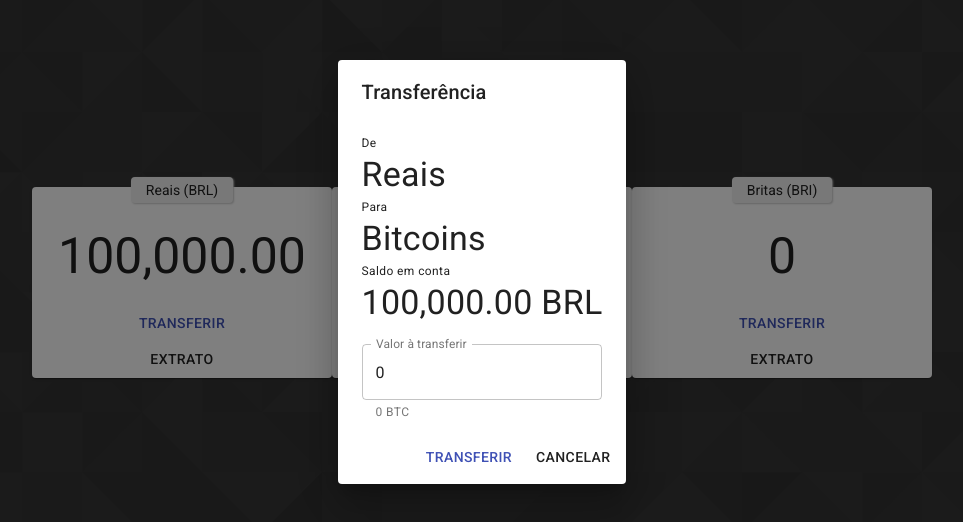
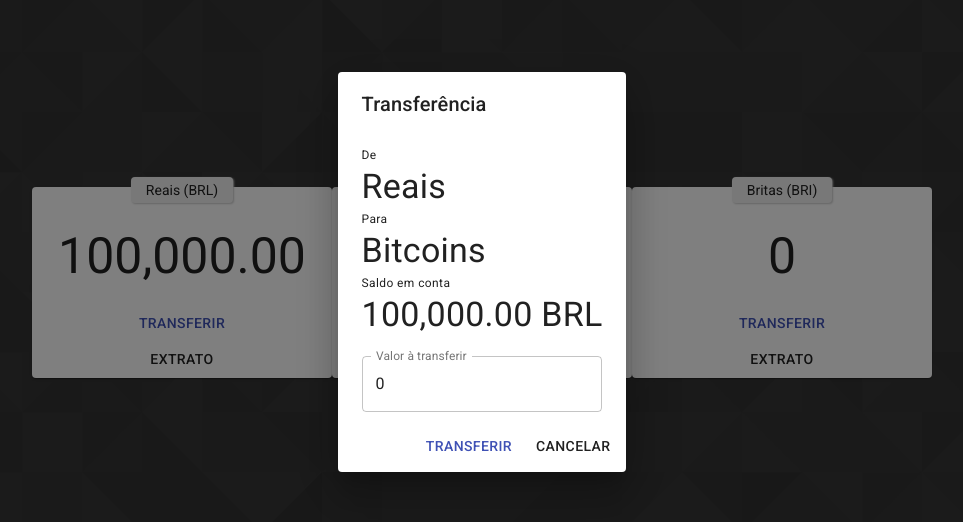
Before and after one commit to luisgustavolf/dindin, a React (Create React App) app: page /#/ in a window 1280 px wide. Shown: the part 128-650 px from the top of the page, without its empty margins (158-1121 px from the left). Built offline with nearby package versions, Linux system fonts and the light colour scheme.

Commit message:
binding transfer

```diff
--- a/src/pages/home/transferDialog/hook.tsx
+++ b/src/pages/home/transferDialog/hook.tsx
@@ -1,8 +1,11 @@
+import { TraderService } from '../../../services/trader'
 import { useAccounts } from './useAccounts'
+import { useDialogForm } from './useDialogForm'
 
 export interface UseTransferDialogProps {
     sourceAccountId: number
     targetAccountId: number
+    onTransfer: () => void
 }
 
 export function useTransferDialog(props:UseTransferDialogProps) {
@@ -11,6 +14,18 @@
     const accounts = useAccounts({
         targetAccountId,
         sourceAccountId
+    })
+
+    const form = useDialogForm({
+        onSubmit: async (values) => {
+            await TraderService.trade({
+                sourceAccount: accounts.sourceAccount!,
+                targetAccount: accounts.targetAccount!,
+                value: values.amount
+            })
+
+            props.onTransfer()
+        }
     })
 
     // ---------------------------------------------
@@ -23,6 +38,7 @@
     // API
 
     return {
-        accounts
+        accounts,
+        form
     }
 }
--- a/src/pages/home/transferDialog/index.tsx
+++ b/src/pages/home/transferDialog/index.tsx
@@ -13,9 +13,10 @@
 
 export function TransferDialog(props: TransferDialogProps) {
     const { open, sourceAccountId, targetAccountId } = props
-    const { accounts } = useTransferDialog({
+    const { accounts, form } = useTransferDialog({
         targetAccountId,
-        sourceAccountId
+        sourceAccountId,
+        onTransfer: props.onOk
     })
 
     // ---------------------------------------------
@@ -49,15 +50,17 @@
                 <TextField
                     style={{marginTop: 20}}
                     label="Valor à transferir"
-                    value={0}
+                    value={form.values.amount}
+                    onChange={(evt) => {form.setValues({ amount: parseFloat(evt.target.value) })}}
                     variant="outlined"
-                    helperText={`0 ${accounts.targetAccount?.currency}`}
+                    error={!!form.errors?.amount}
+                    helperText={form.errors?.amount}
                     fullWidth
                 />
 
             </DialogContent>
             <DialogActions >
-                <Button onClick={props.onOk} color="primary">
+                <Button onClick={form.validate} color="primary">
                     Transferir
                 </Button>
                 <Button onClick={props.onCancel}>
--- /dev/null
+++ b/src/pages/home/transferDialog/types.tsx
@@ -0,0 +1,7 @@
+export interface DialogFormValues {
+    amount: number
+}
+
+export interface DialogFormErrors {
+    amount?: string
+}
--- /dev/null
+++ b/src/pages/home/transferDialog/useDialogForm.tsx
@@ -0,0 +1,39 @@
+import * as React from 'react'
+import { DialogFormErrors, DialogFormValues } from './types'
+
+export interface UseDialogFormProps {
+    onSubmit: (values: DialogFormValues) => void
+}
+
+export function useDialogForm(props:UseDialogFormProps) {
+    const onSubmitRef = React.useRef(props.onSubmit)
+    onSubmitRef.current = props.onSubmit
+
+    const [values, setValues] = React.useState<DialogFormValues>({ amount: 0 })
+    const [errors, setErrors] = React.useState<DialogFormErrors>()
+
+    // ---------------------------------------------
+    // Functions
+
+    const validate = React.useCallback(() => {
+        setErrors(undefined)
+        if (!values.amount)
+            setErrors({ amount: 'Valor é obrigatorio...'})
+        else
+            onSubmitRef.current(values)
+    }, [values])
+
+    // ---------------------------------------------
+    // Effects
+    // ---------------------------------------------
+    // Transformations
+    // ---------------------------------------------
+    // API
+
+    return {
+        values,
+        errors,
+        setValues,
+        validate
+    }
+}
```
